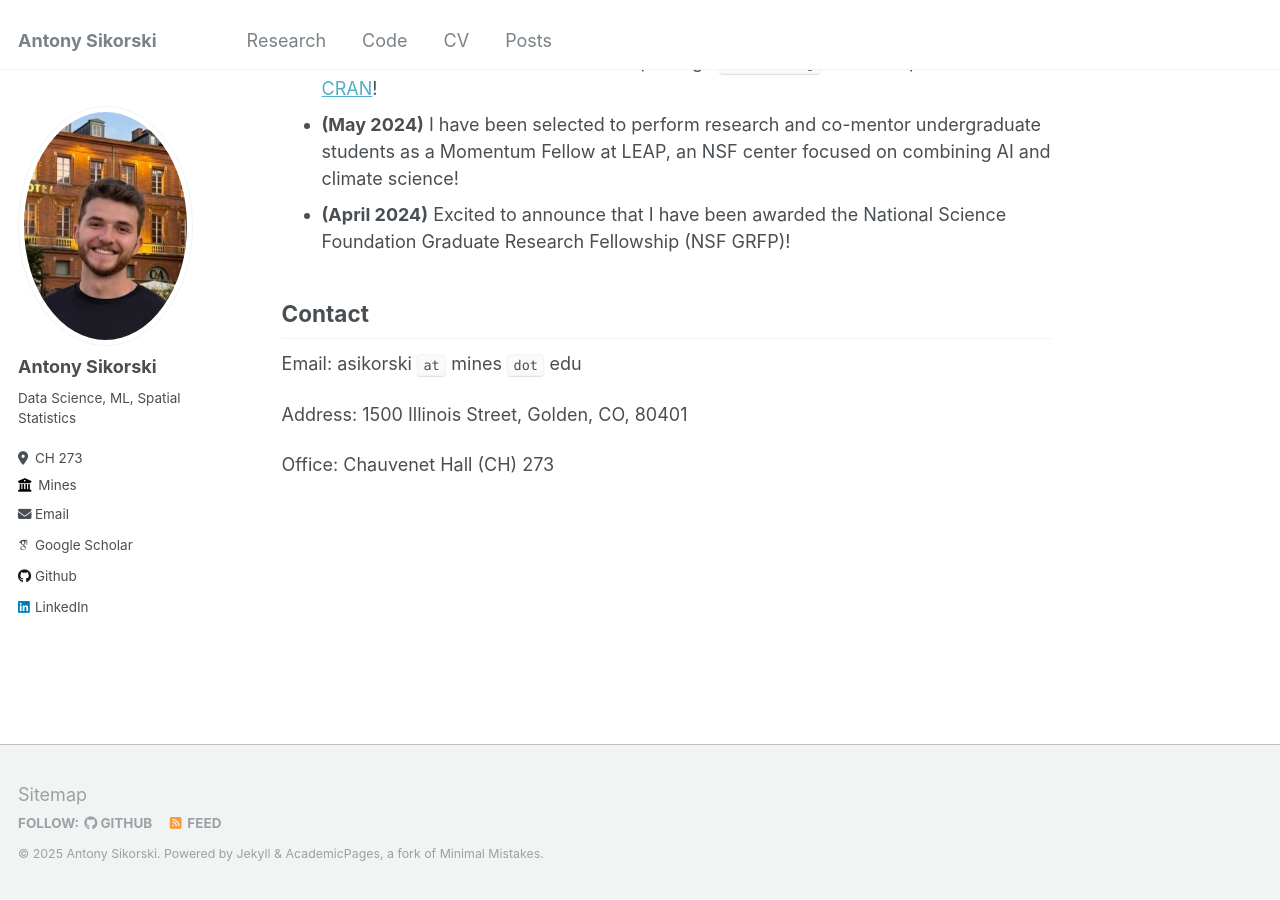
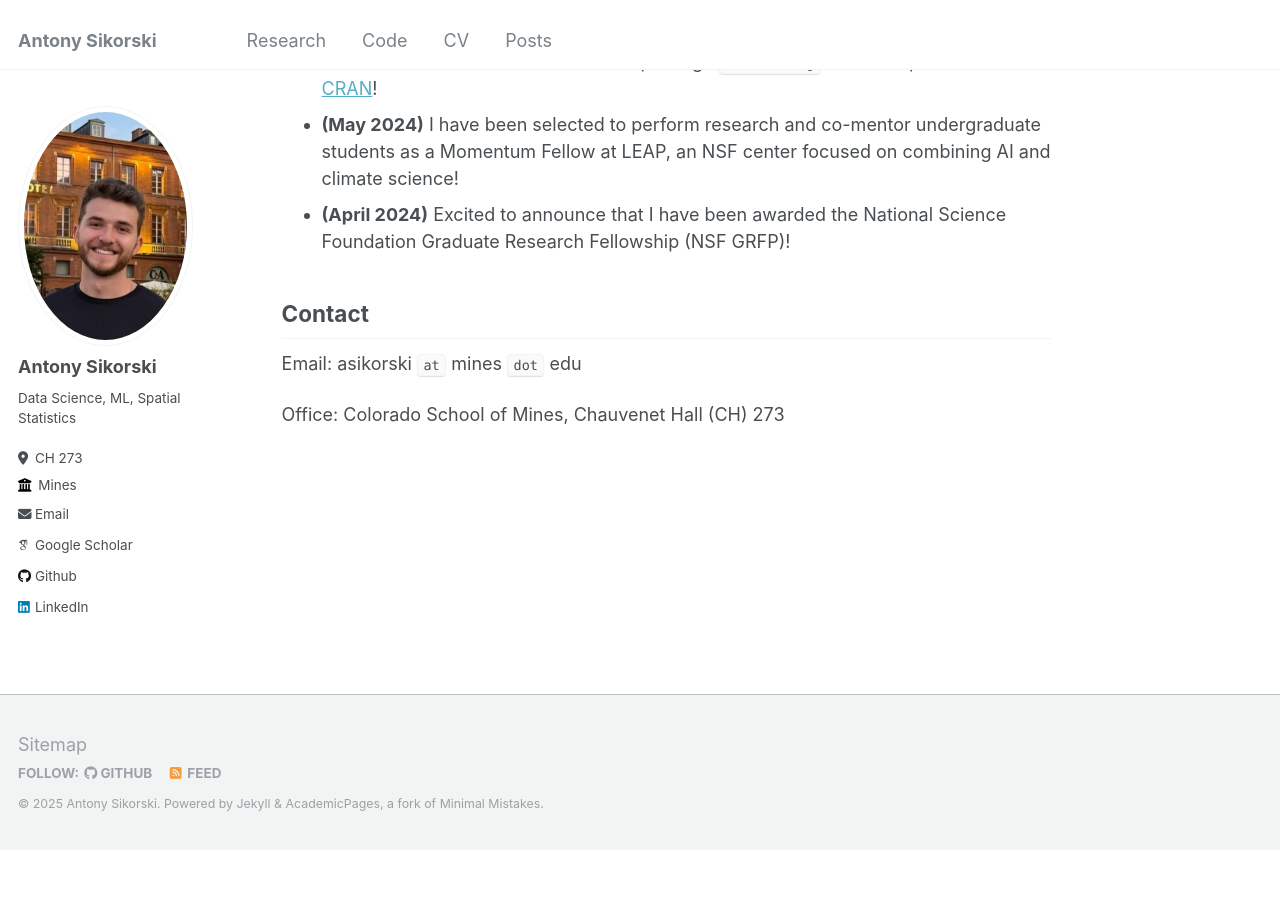
Before and after one commit to antonyxsik/antonyxsik.github.io, a Jekyll site: the page built from _pages/about.md, in a window 1280 px wide and 900 px high, scrolled down 786 px. Built offline with Jekyll 4.4.1, drawn with Linux system fonts in a browser that asks for light colours; some web fonts are replaced; after the commit the page ends 1636 px from its top, so only the background shows below that.

Commit message:
loc remove

```diff
--- a/_pages/about.md
+++ b/_pages/about.md
@@ -28,6 +28,4 @@ Contact
 ------
 Email: asikorski `at` mines `dot` edu
 
-Address: 1500 Illinois Street, Golden, CO, 80401
-
-Office: Chauvenet Hall (CH) 273
+Office: Colorado School of Mines, Chauvenet Hall (CH) 273
```
